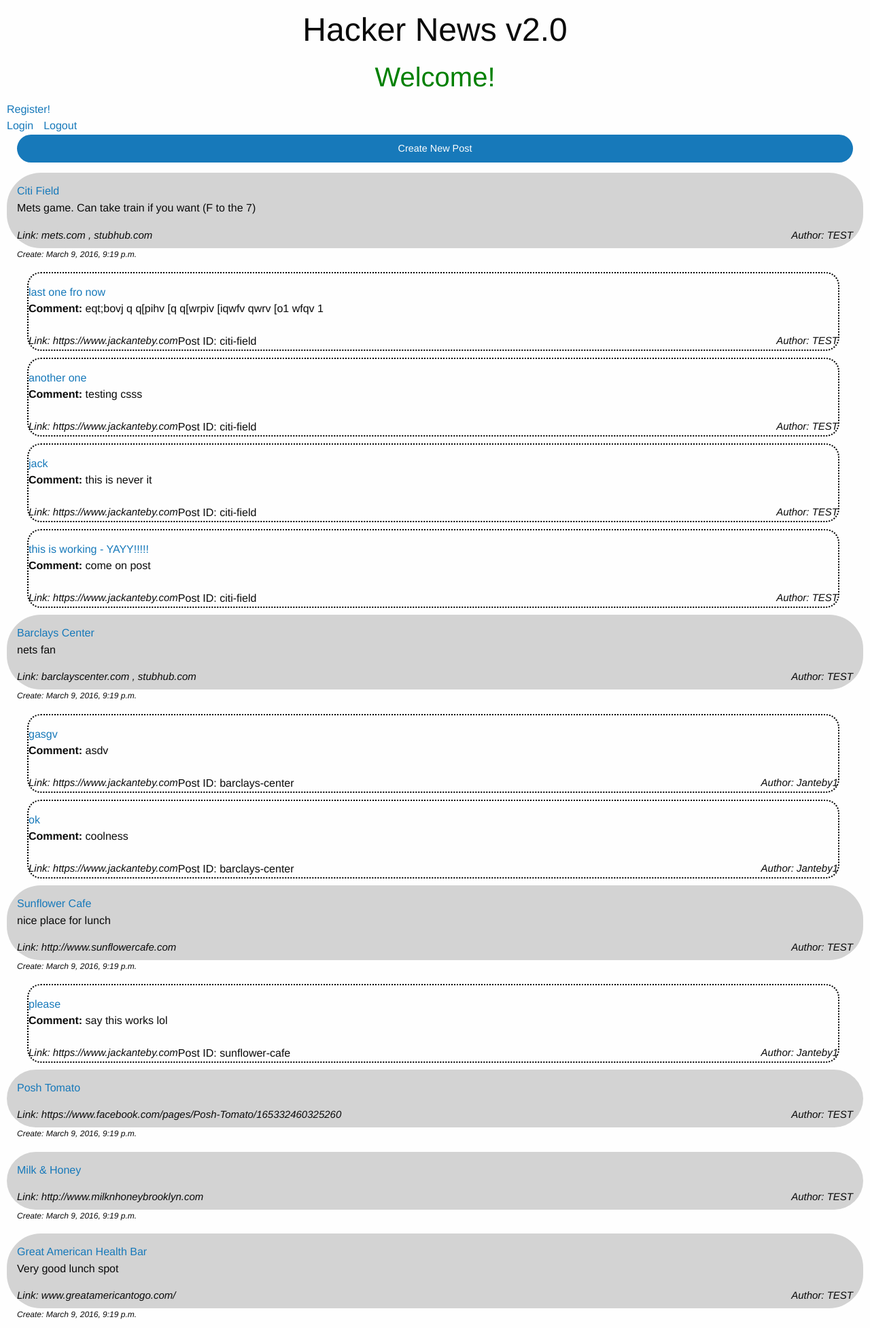
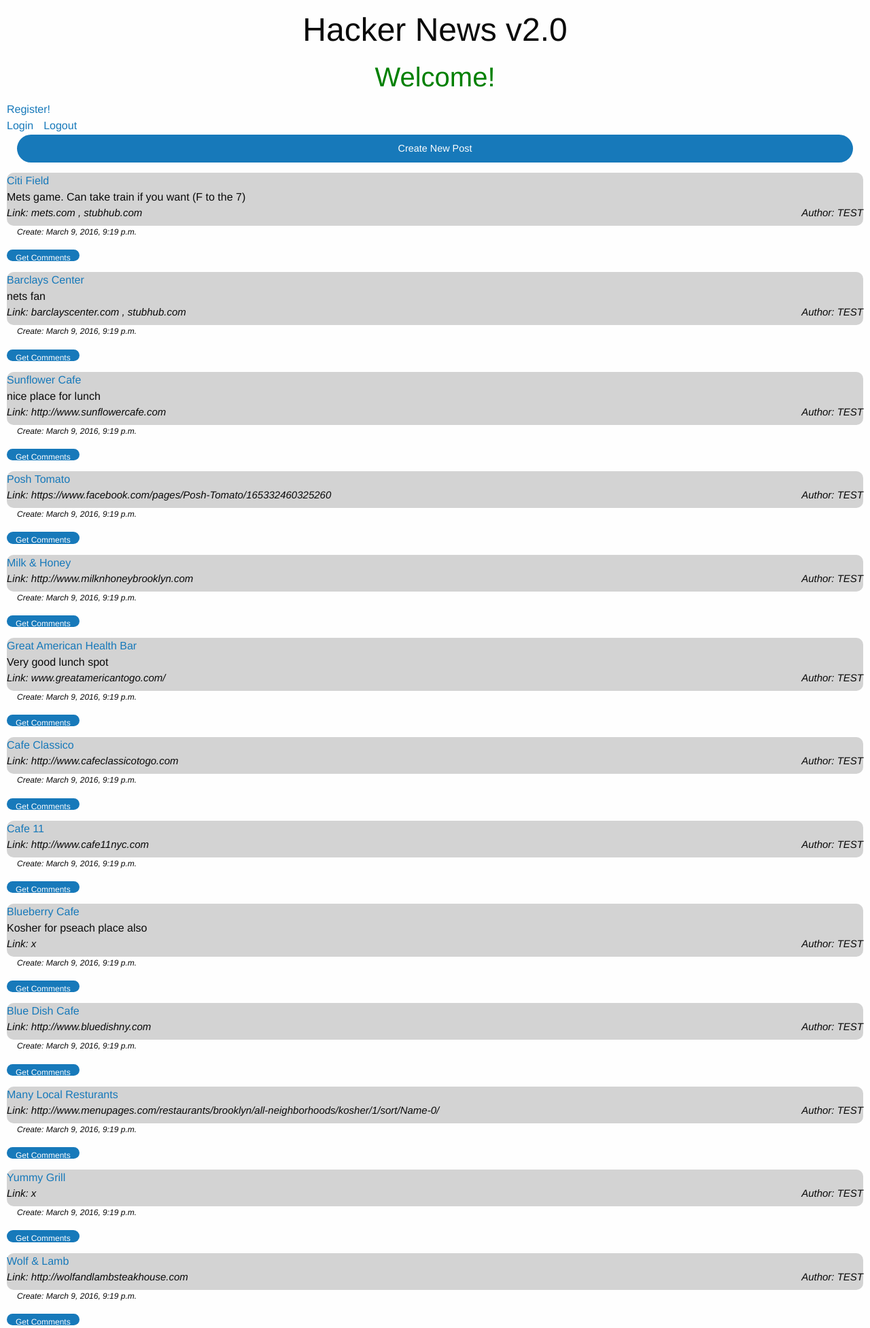
Before and after one commit to Janteby1/hacker_news_clone, a Django app: page /news/ in a window 1280 px wide; the page is wider, and only the part inside the window is pictured. Shown: the top 1953 px of that part at 68% size. Run offline with Django 3.2, Linux system fonts and the light colour scheme; data comes from the database, SQL or seed files in the repository; both versions use the stored data as it was after the commit; some libraries are stand-ins or nearby versions.

Commit message:
working login, register, signin, posts and comments per user and per post, can edit and delete anything. uses ajax and mustache

```diff
--- a/news/models.py
+++ b/news/models.py
@@ -33,6 +33,18 @@
             self.created_at = timezone.now()
         super(Post, self).save(*args, **kwargs)
 
+    def to_json(self):
+        return {
+            "title": self.title,
+            "link": self.link,
+            "content": self.content,
+            "slug": self.slug,
+            "created_at": self.created_at,
+            "show": self.show,
+            "votes": self.votes,
+            "user": self.user,
+        }
+
 
 class Comment(models.Model):
     title = models.CharField(max_length=40, default = None)
@@ -52,3 +64,16 @@
         if not self.id:
             self.created_at = timezone.now()
         super(Comment, self).save(*args, **kwargs)
+
+    def to_json(self):
+        return {
+            "title": self.title,
+            "link": self.link,
+            "content": self.content,
+            "slug": self.slug,
+            "created_at": self.created_at,
+            "show": self.show,
+            "votes": self.votes,
+            "user": self.user.id,
+            "post": self.post.id,
+        }
--- a/news/views.py
+++ b/news/views.py
@@ -26,14 +26,24 @@
             message = ("Hello, " + username)
             context = {
                 'message': message,}
+
+        if request.is_ajax():
+            pk=request.GET.get("post_id")
+            comments = Comment.objects.filter(post_id=pk,show=True).order_by('-created_at')
+            # put all the value sinto a list with a method called from the models
+            comments = [comment.to_json() for comment in comments]
+            # put all the commentss into a context dict
+            data = {
+                "comments": comments }
+            return JsonResponse(data) # return a json object to the ajax request
+
         # this line gets all the posts that we have in the db and orders them by most recent
-        posts = Post.objects.all().order_by('-updated_at')
-        comments = Comment.objects.all().order_by('-created_at')
-        # put al the posts and commentss into a context dict
+        posts = Post.objects.filter(show=True).order_by('-updated_at')
+        # put all the posts into a context dict
         context ["posts"] = posts
-        context ["comments"] = comments
         # send them all to the template
         return render(request, "index.html", context)
+
 
 
 class User_Register(View):
@@ -187,7 +197,6 @@
         return redirect('news:index')
 
 
-
 class Add_Comment(View):
     template = "edit.html"
 
--- a/static/main.js
+++ b/static/main.js
@@ -18,19 +18,54 @@
         method: "POST",
         url: ("/news/comment/" + $('#post_slug_thing').html()),
         data: data,
-        // dataType: "jsonp", # only needed if we are going ot a different URL
-        // alternative syntax
-        // $.post( "/", $( "#grandpa_form" ).serialize(), function(data){
 
       // comes back from the view with a json respone to our data
       success:function(response){
         console.log(response)
         // basicallly prints it out by attaching it to a div
         $('#comment_div').text(response["comment"])
-        // $('.grandpa').empty();
-        // $('.grandpa').append(response["msg"])
       }
     })
-    console.log ($('#post_slug_thing').html());
+
   })
-})
+
+
+
+    $('.comments_button').on('submit', function(event){
+	event.preventDefault();
+
+    var data = $(this).serialize() // returns all the data in your form
+    console.log(data);
+	console.log ("clicked!");
+
+	$.ajax({
+        method: "GET",
+        url: ("/news/"),
+        data: data,
+        success: function(data){
+        	console.log("here");
+        	console.log(data)
+
+// This will target the element with an id of list
+// We use Mustache's "render" function to take the targeted template and load it with the data we got back earlier
+// Use jQuery to target the div with the id of "blah" and change the inside of it's html with the variable of the rendered data
+			var template = $('#list').html();
+			// we get an object with a property comments, so here we call data.comments or just pass the data
+			var renderM = Mustache.render(template,data);
+			console.log(renderM);
+
+
+			// if (typeof comments === 'undefined'){
+			// 	console.log("There are no comments on this post");
+			// }
+
+			var comment_fk = (data.comments[0].post)
+			var post = $("#" + comment_fk)
+
+			// if (comment_fk === post) {
+				post.html(renderM)
+
+			}
+		})
+	})
+});
--- a/static/style.css
+++ b/static/style.css
@@ -31,8 +31,7 @@
 }
 
 .post {
-	border-radius: 50px;
-	padding: 15px;
+	border-radius: 10px;
 	padding-bottom: 30px;
 }
 
@@ -46,6 +45,13 @@
 
 .button {
 	border-radius: 100px;
+}
+
+#comment_button {
+	background-size: 5px;
+	height: 5px;
+	font-size: 12px;
+	padding-top: 5px;
 }
 
 .link {
@@ -82,7 +88,6 @@
 }
 
 .comment {
-	border: dotted black 2px;
 	border-radius: 20px;
 	margin-bottom: 10px;
 	margin-left: 30px;
--- a/templates/base.html
+++ b/templates/base.html
@@ -9,6 +9,8 @@
     <link rel="stylesheet" type="text/css" href="{% static 'style.css' %}" />
 
 	<script src="http://ajax.googleapis.com/ajax/libs/jquery/2.1.1/jquery.min.js"></script>
+    <script src= "    https://cdnjs.cloudflare.com/ajax/libs/mustache.js/2.2.1/mustache.min.js
+        "></script>
 	<script src="{% static 'django_ajax.js'%}"></script>
 	<script src="{% static 'main.js'%}"></script>
 </head>
--- a/templates/index.html
+++ b/templates/index.html
@@ -17,21 +17,45 @@
 
 
     {% for post in posts %}
-        {% if post.show == True %}
 
         <div class="post">
             <a class="title" href="/news/edit/{{ post.slug }}"> <div class="title"> {{ post.title }}
             </div> </a>
-            {{ post.content|linebreaks }}
+            <div class="post_content">{{ post.content }} </div>
            <div class="link"> Link: {{ post.link }} </div>
             <div class="author"> Author: {{ post.user }} </div>
         </div>
 
             <p class="date">Create: {{ post.created_at }} </p>
 
-        {% endif %}
 
-            {% for comment in comments %}
+
+            <form action="" class='comments_button'>
+                <input type="hidden" name= "post_id"value="{{post.id}}">
+                <input class="button" id="comment_button" type="submit" name='get_comments' value="Get Comments">
+            </form>
+
+
+                <div class="comment_div" id= "{{post.id}}"> </div>
+
+                {%include 'list_comments.html' %}
+
+    {% endfor %}
+
+{% endblock content %}
+
+
+
+
+
+
+
+
+
+
+
+
+   <!--          {% for comment in comments %}
                 {% if comment.show == True %}
                     {% if comment.post.id == post.id %}
 
@@ -47,9 +71,4 @@
 
                     {% endif %}
                 {% endif %}
-            {% endfor %}
-
-    {% endfor %}
-
-
-{% endblock content %}
+            {% endfor %} -->
--- /dev/null
+++ b/templates/list_comments.html
@@ -0,0 +1,19 @@
+{% verbatim %}
+
+	<script id="list" type="x-tmpl-mustache">
+		{{#comments}}
+
+            <div class="comment">
+                <a href="/news/edit_comment/{{ slug }}"> <p class="comment_id"> <div class="comment_title"> {{title}} </div> </a>
+
+                <div id="comment"> <strong> Comment: </strong> {{content}} </div>
+                <br>
+                <div class="link"> Link: {{link}} </div>
+            </div>
+            <br>
+
+       {{/comments}}
+
+	</script>
+
+{% endverbatim %}
```
Also changed, not shown: db.sqlite3.
